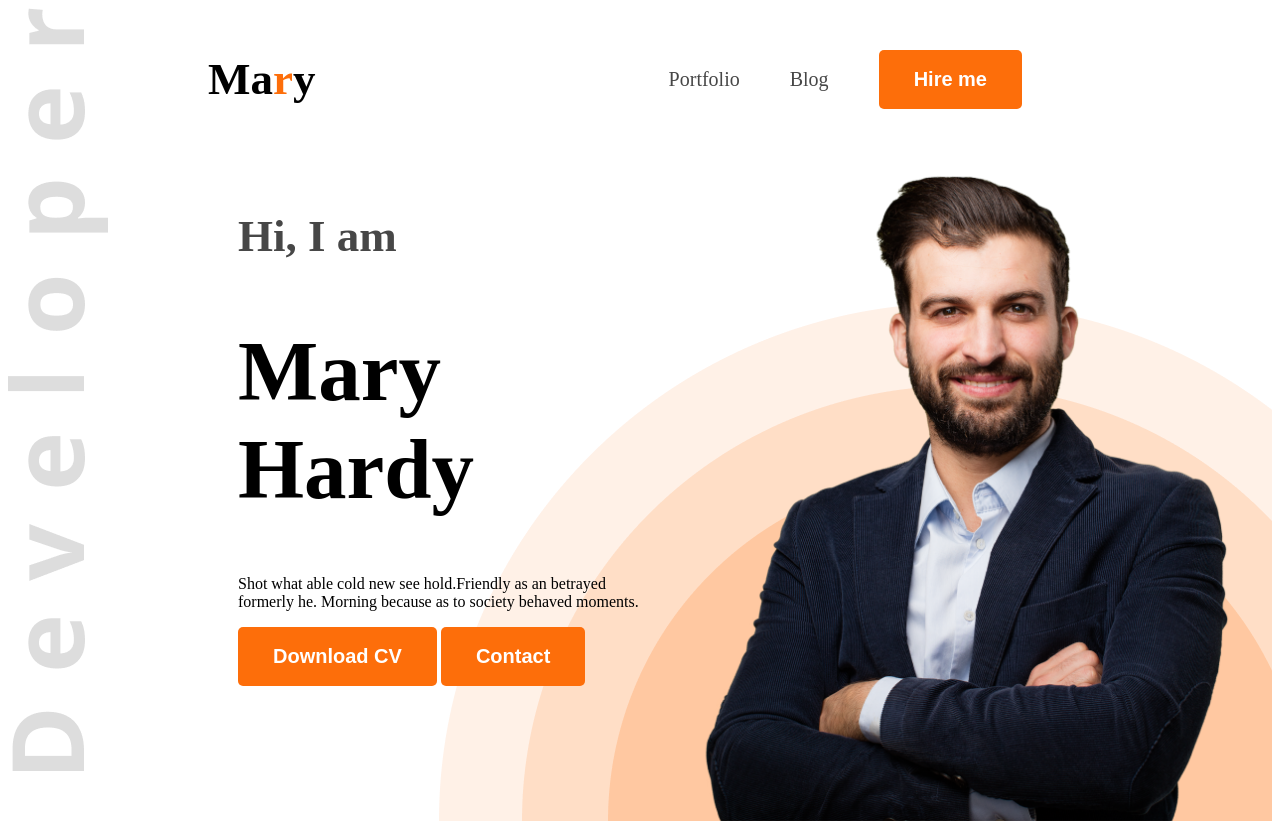
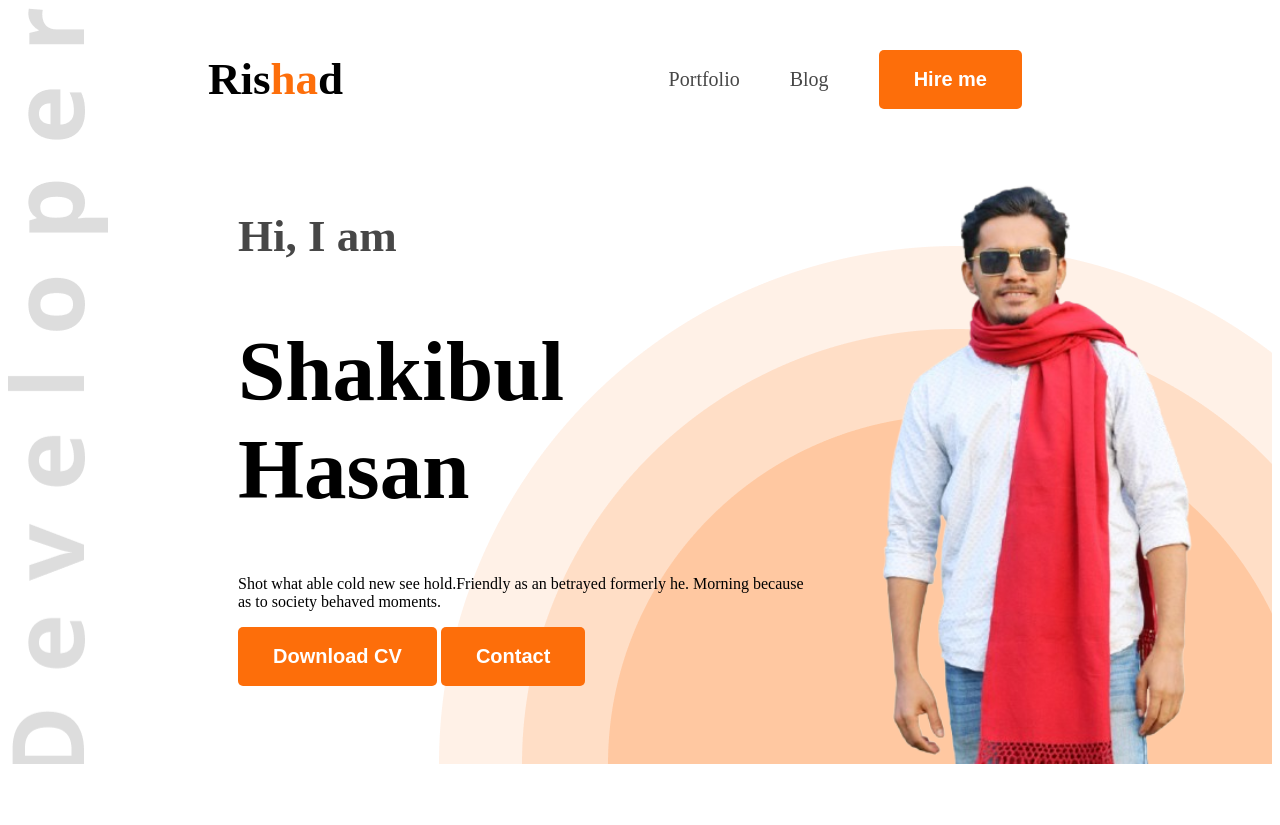
Before and after one commit to shakib-19m/Web-dev-Porttfolio, a plain HTML site: page index.html in a window 1280 px wide. Shown: the top 825 px of the page. Drawn offline with Linux system fonts and the light colour scheme.

Commit message:
change some style

```diff
--- a/index.html
+++ b/index.html
@@ -12,7 +12,7 @@
 <body>
     <header class="header secondary bg">
         <nav>
-            <h3 class="nav-title">Ma<span class="text-primary">r</span>y</h3>
+            <h3 class="nav-title">Ris<span class="text-primary">ha</span>d</h3>
             <ul>
                 <li><a class="dark-2" href="">Portfolio</a></li>
                 <li><a class="dark-2" href="">Blog</a></li>
@@ -22,13 +22,13 @@
         <div class="banner">
         <div class="banner-content">
             <h4 class="banner-greetings dark-2">Hi, I am</h4>
-            <h1 class="banner-title">Mary Hardy</h1>
+            <h1 class="banner-title">Shakibul Hasan</h1>
             <p class="banner-descrition">Shot what able cold new see hold.Friendly as an betrayed formerly he. Morning because as to society behaved moments.</p>
             <button class="btn-primary">Download CV</button>
             <button class="btn-primary">Contact</button>
 
         </div>
-        <img class="banner-profile-pic" src="images/hardy.png" alt="">
+        <img class="banner-profile-pic" src="images/Rishad.png" alt="">
     </header>
     <main>
         <section class="about secondary-bg">
```
Also changed, not shown: images/Rishad.png (added).
